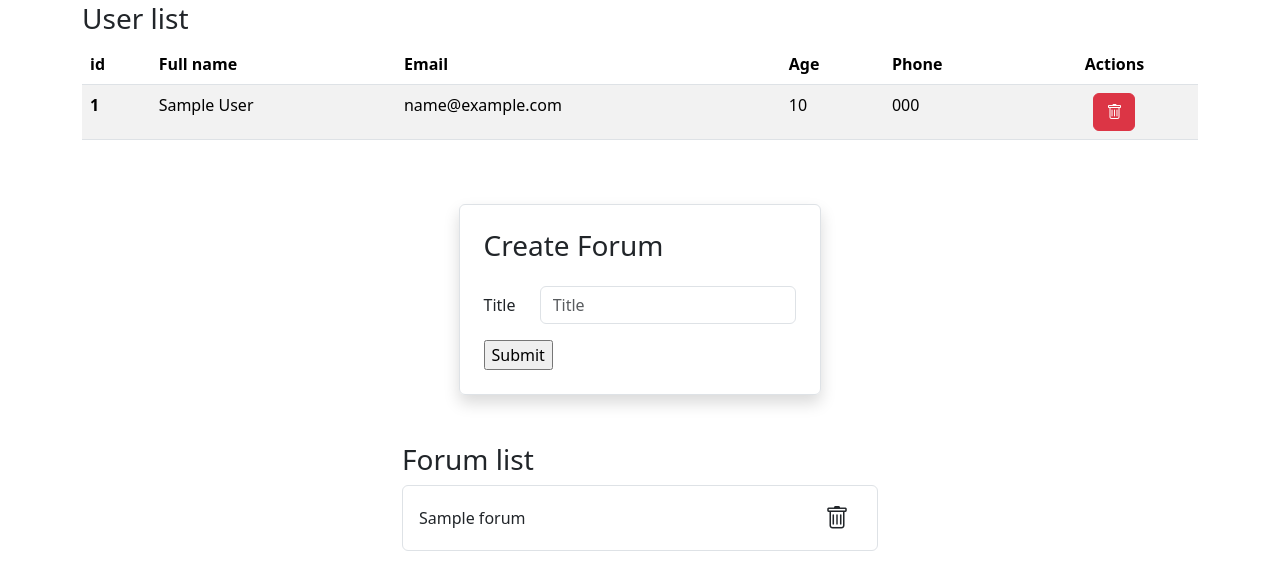
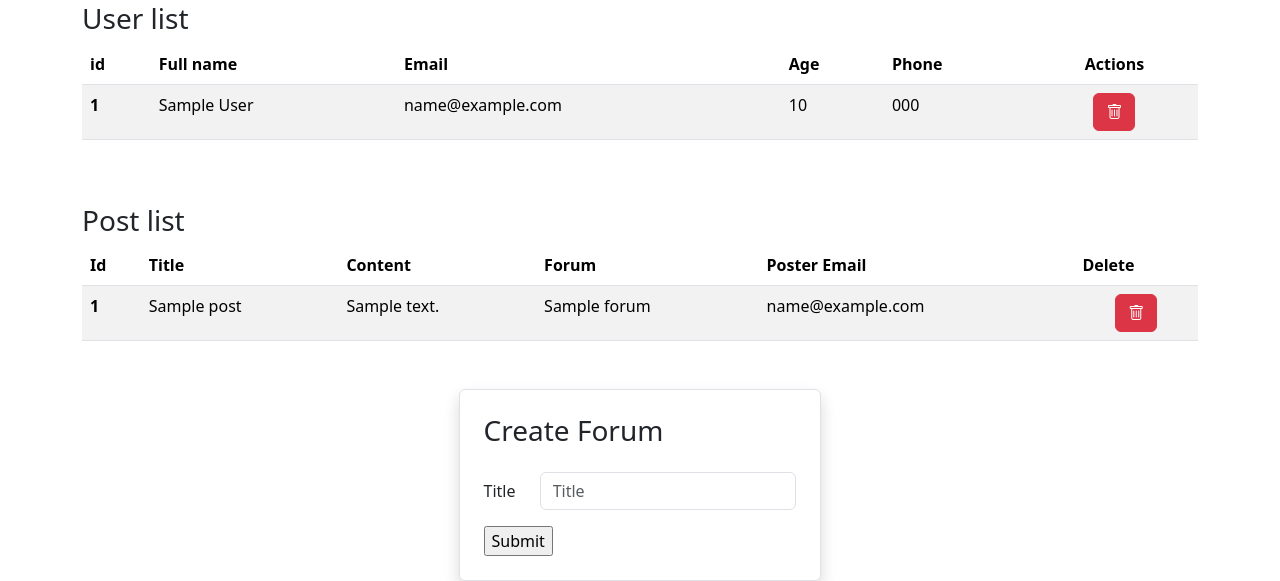
Before and after one commit to VadimEp622/simple-php-mvc, a PHP site: page /proj-php/app/views/home.php in a window 1280 px wide. Shown: the part 134-715 px from the top of the page. Before the commit the page ends 685 px from the top, so only its background shows below. Run offline with PHP 8.4, Linux system fonts and the light colour scheme; tables that the repository leaves empty or names only in its code hold one stand-in row (values such as "Sample post").

Commit message:
added posts db actions

```diff
--- a/app/components/forum-list.php
+++ b/app/components/forum-list.php
@@ -18,8 +18,6 @@ try {
     $res[$current_cmp]['error']   = true;
     $res[$current_cmp]['message'] = "Forums list fetch failed!";
 }
-
-
 ?>
 
 <section class="container-sm my-5" style="max-width: 500px;">
--- a/app/components/navbar.php
+++ b/app/components/navbar.php
@@ -1,7 +1,6 @@
 <?php
 $navlinks = array('Home' => '', 'Admin' => 'admin');
 ?>
-
 
 <nav>
     <ul style="list-style-type: none; display: flex; gap: 20px;">
--- /dev/null
+++ b/app/components/post-list.php
@@ -0,0 +1,61 @@
+<?php
+require_once __DIR__ . '/../config/db-conn.php';
+require_once __DIR__ . '/../services/utils.services.php';
+require_once __DIR__ . '/../models/post.model.php';
+
+
+$current_cmp = 'post-list';
+$current_route = get_current_route_name();
+
+
+try {
+    $res[$current_cmp]['posts'] = fetch_posts($conn);
+    if (count($res[$current_cmp]['posts']) < 1) {
+        $res[$current_cmp]['error']   = true;
+        $res[$current_cmp]['message'] = "No posts found!";
+    }
+} catch (Exception $e) {
+    $res[$current_cmp]['error']   = true;
+    $res[$current_cmp]['message'] = "Posts list fetch failed!";
+}
+?>
+
+<section class="container my-5">
+    <h3>Post list</h3>
+    <?php if ($res[$current_cmp]['error']) : ?>
+        <div class="d-flex gap-2">
+            <p style="color: red;"><?= $res[$current_cmp]['message'] ?></p>
+        </div>
+    <?php else : ?>
+        <table class="table table-striped">
+            <thead>
+                <tr>
+                    <th scope="col">Id</th>
+                    <th scope="col">Title</th>
+                    <th scope="col">Content</th>
+                    <th scope="col">Forum</th>
+                    <th scope="col">Poster Email</th>
+                    <th scope="col">Delete</th>
+                </tr>
+            </thead>
+            <tbody>
+                <?php foreach ($res[$current_cmp]['posts'] as $value) : ?>
+                    <tr>
+                        <th scope="row"><?= $value['id'] ?></th>
+                        <td><?= $value['title'] ?></td>
+                        <td><?= $value['content'] ?></td>
+                        <td><?= $value['forum_title'] ?></td>
+                        <td><?= $value['poster_email'] ?></td>
+                        <td>
+                            <form action="actions/posts/delete" method="post" class="d-flex justify-content-center">
+                                <input type="hidden" name="current_route" value="<?= $current_route ?>">
+                                <input type="hidden" name="id" value="<?= $value['id'] ?>">
+                                <button class="btn btn-danger"><i class="bi bi-trash"></i></button>
+                            </form>
+                        </td>
+                    </tr>
+                <?php endforeach ?>
+            </tbody>
+        </table>
+    <?php endif ?>
+</section>
--- a/app/components/user-list.php
+++ b/app/components/user-list.php
@@ -6,6 +6,7 @@ require_once __DIR__ . '/../models/user.model.php';
 
 $current_cmp = 'user-list';
 $current_route = get_current_route_name();
+
 
 try {
     $res[$current_cmp]['users'] = fetch_users($conn);
@@ -25,7 +26,7 @@ try {
         <div class="d-flex gap-2">
             <p style="color: red;"><?= $res[$current_cmp]['message'] ?></p>
             <?php if (isset($res[$current_cmp]['users']) && count($res[$current_cmp]['users']) < 1) : ?>
-                <form action="operations/users/populate.php" method="post">
+                <form action="actions/users/populate" method="post">
                     <input type="hidden" name="current_route" value="<?= $current_route ?>">
                     <button>Populate demo users</button>
                 </form>
--- a/app/models/forum.model.php
+++ b/app/models/forum.model.php
@@ -1,13 +1,4 @@
 <?php
-
-function delete_forum($conn, $id): bool
-{
-    $sql = "DELETE FROM Forums WHERE id = ?";
-    $stmt = $conn->prepare($sql);
-    $stmt->bind_param("i", $id); // The argument may be one of four types: i - integer, d - double, s - string, b - BLOB
-    $stmt->execute();
-    return $stmt->affected_rows > 0;
-}
 
 function fetch_forums($conn): array
 {
@@ -23,6 +14,24 @@ function fetch_forums($conn): array
     return $forums;
 }
 
+function create_forum($conn, $title): bool
+{
+    $sql = "INSERT INTO Forums (title) VALUES (?)";
+    $stmt = $conn->prepare($sql);
+    $stmt->bind_param("s", $title); // The argument may be one of four types: i - integer, d - double, s - string, b - BLOB
+    $stmt->execute();
+    return $stmt->affected_rows > 0;
+}
+
+function delete_forum($conn, $id): bool
+{
+    $sql = "DELETE FROM Forums WHERE id = ?";
+    $stmt = $conn->prepare($sql);
+    $stmt->bind_param("i", $id); // The argument may be one of four types: i - integer, d - double, s - string, b - BLOB
+    $stmt->execute();
+    return $stmt->affected_rows > 0;
+}
+
 function check_forum_exists_by_title($conn, $title): bool
 {
     $sql = "SELECT * FROM Forums WHERE title = ?";
@@ -32,12 +41,3 @@ function check_forum_exists_by_title($conn, $title): bool
     $result = $stmt->get_result();
     return $result->num_rows > 0;
 }
-
-function create_forum($conn, $title): bool
-{
-    $sql = "INSERT INTO Forums (title) VALUES (?)";
-    $stmt = $conn->prepare($sql);
-    $stmt->bind_param("s", $title); // The argument may be one of four types: i - integer, d - double, s - string, b - BLOB
-    $stmt->execute();
-    return $stmt->affected_rows > 0;
-}
--- a/app/models/post.model.php
+++ b/app/models/post.model.php
@@ -1,4 +1,31 @@
 <?php
+
+
+function fetch_posts($conn): array
+{
+    $posts = array();
+
+    // INFO:
+    //      * COALESCE() function returns the first non-null value in a list
+    //      * LEFT JOIN returns all rows from the left table, even if there are no matches in the right table
+    $sql = "SELECT
+        Posts.id,
+        Posts.title,
+        Posts.content,
+        COALESCE(Forums.title, Posts.forum_id) AS forum_title,
+        Posts.poster_email
+    FROM
+        Posts
+    LEFT JOIN Forums ON Posts.forum_id = Forums.id";
+
+    $stmt = $conn->prepare($sql);
+    $stmt->execute();
+    $result = $stmt->get_result();
+    while ($row = $result->fetch_assoc()) {
+        array_push($posts, $row);
+    }
+    return $posts;
+}
 
 function create_post($conn, $email, $title, $content, $forum): bool
 {
@@ -8,3 +35,12 @@ function create_post($conn, $email, $title, $content, $forum): bool
     $stmt->execute();
     return $stmt->affected_rows > 0;
 }
+
+function delete_post($conn, $id): bool
+{
+    $sql = "DELETE FROM Posts WHERE id = ?";
+    $stmt = $conn->prepare($sql);
+    $stmt->bind_param("i", $id); // The argument may be one of four types: i - integer, d - double, s - string, b - BLOB
+    $stmt->execute();
+    return $stmt->affected_rows > 0;
+}
--- a/app/models/user.model.php
+++ b/app/models/user.model.php
@@ -12,16 +12,6 @@ function fetch_users($conn): array
         array_push($users, $row);
     }
     return $users;
-}
-
-function check_user_exists_by_email($conn, $email): bool
-{
-    $sql = "SELECT * FROM Users WHERE email = ?";
-    $stmt = $conn->prepare($sql);
-    $stmt->bind_param("s", $email); // The argument may be one of four types: i - integer, d - double, s - string, b - BLOB
-    $stmt->execute();
-    $result = $stmt->get_result();
-    return $result->num_rows > 0;
 }
 
 function create_user($conn, $full_name, $email, $password, $age, $phone_number): bool
@@ -42,6 +32,16 @@ function delete_user($conn, $id): bool
     return $stmt->affected_rows > 0;
 }
 
+function check_user_exists_by_email($conn, $email): bool
+{
+    $sql = "SELECT * FROM Users WHERE email = ?";
+    $stmt = $conn->prepare($sql);
+    $stmt->bind_param("s", $email); // The argument may be one of four types: i - integer, d - double, s - string, b - BLOB
+    $stmt->execute();
+    $result = $stmt->get_result();
+    return $result->num_rows > 0;
+}
+
 function get_demo_users()
 {
     return array(
--- a/app/views/admin.php
+++ b/app/views/admin.php
@@ -60,6 +60,7 @@ if ($_SERVER["REQUEST_METHOD"] == "POST" && isset($_POST['current_form'])) {
     <?php require_once __DIR__ . '/../components/navbar.php'; ?>
     <h1>Hello From Admin</h1>
     <?php require_once __DIR__ . '/../components/user-list.php'; ?>
+    <?php require_once __DIR__ . '/../components/post-list.php'; ?>
     <?php require_once __DIR__ . '/../components/forum-create-form.php'; ?>
     <?php require_once __DIR__ . '/../components/forum-list.php'; ?>
 
--- a/app/views/home.php
+++ b/app/views/home.php
@@ -14,6 +14,7 @@ require_once __DIR__ . '/../services/form-handler.services.php';
 //      (and even better, see if it's possible to make some essential required file that will be included in every page, and that file will have the above mentioned arrays)
 // 6) fix flash messages causing layout to jump (for example, adding margin-block-end:16px to forms)
 // 7) research PSR compliance
+// 8) add post-create-form.php
 
 
 display_flash_message(FLASH_OPERATION_FORUM_CREATE);
@@ -70,6 +71,7 @@ if ($_SERVER["REQUEST_METHOD"] == "POST" && isset($_POST['current_form'])) {
     <?php require_once __DIR__ . '/../components/navbar.php'; ?>
     <h1>Hello From Home</h1>
     <?php require_once __DIR__ . '/../components/user-list.php'; ?>
+    <?php require_once __DIR__ . '/../components/post-list.php'; ?>
     <?php require_once __DIR__ . '/../components/forum-create-form.php'; ?>
     <?php require_once __DIR__ . '/../components/forum-list.php'; ?>
 
```
Also changed, not shown: app/operations/actions/posts/delete.php (added, +30 -0 lines), public/index.php (+6 -2 lines).
